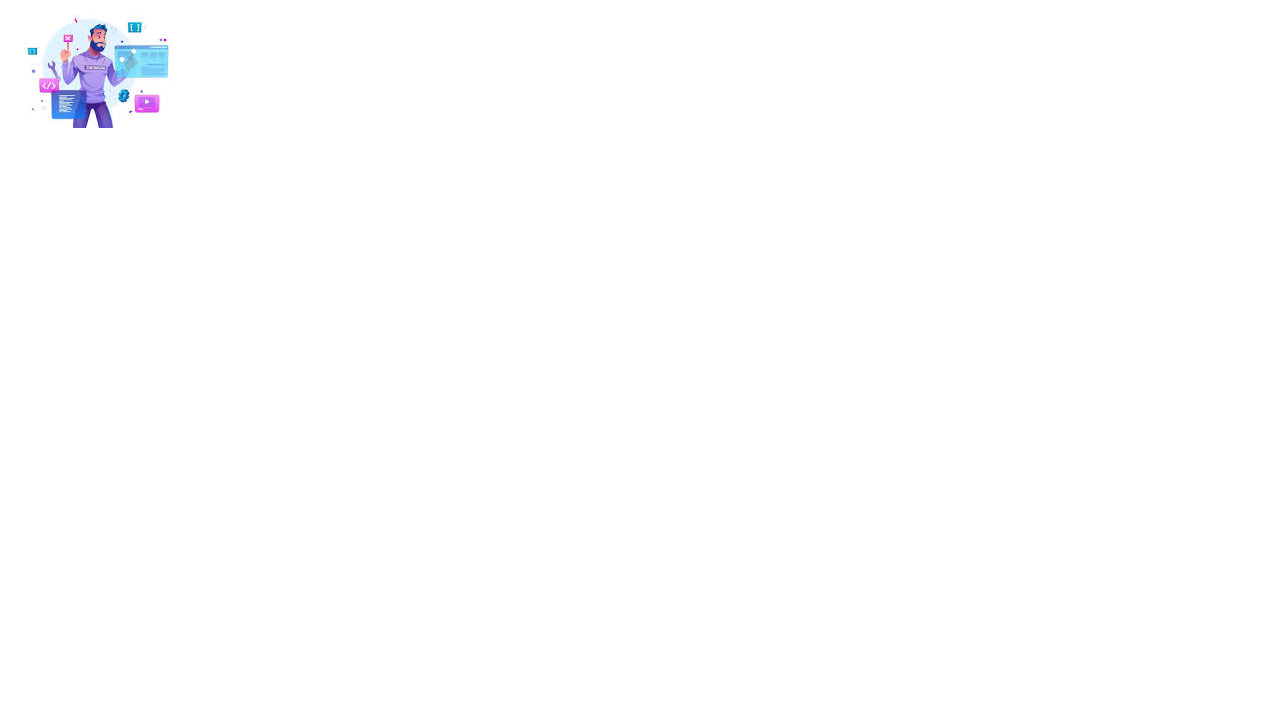
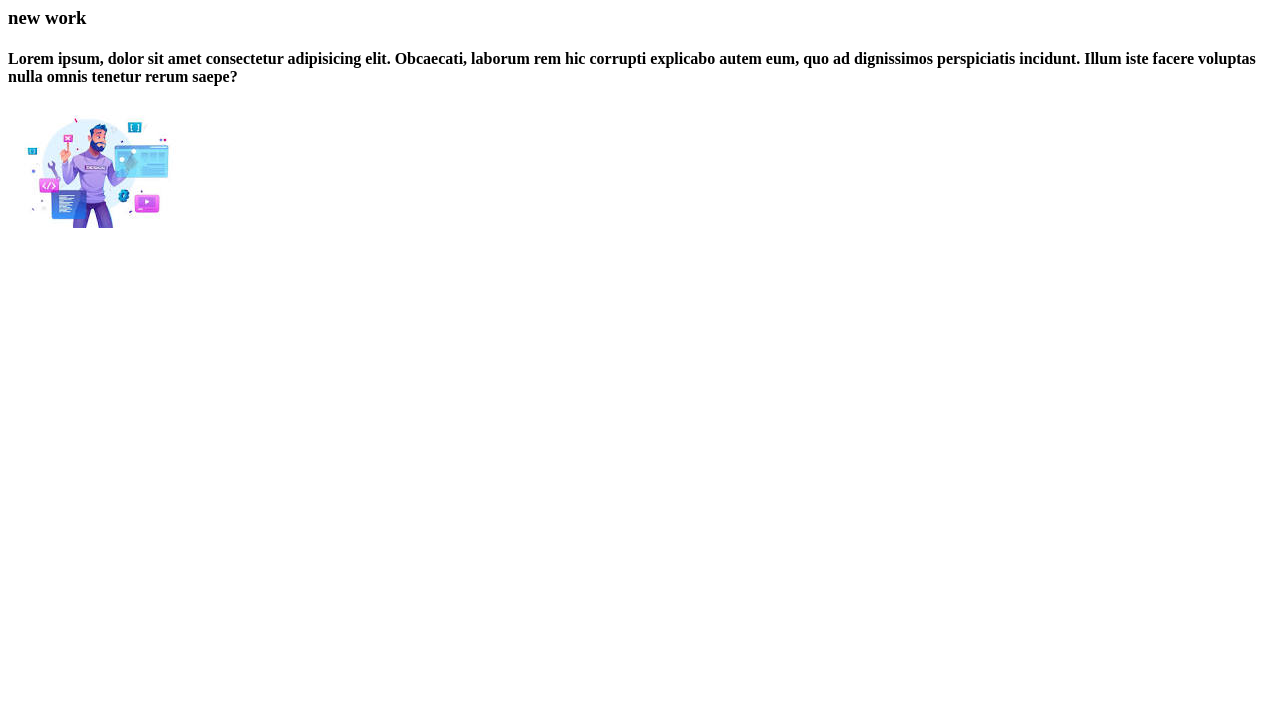
Before and after one commit to AmirulIslam71/my-second-repo, a plain HTML site: page index.html in a window 1280 px wide. Shown: the part 73-800 px from the top of the page. Drawn offline with Linux system fonts and the light colour scheme.

Commit message:
new blog added

```diff
--- a/index.html
+++ b/index.html
@@ -4,10 +4,14 @@
     <meta charset="UTF-8">
     <meta http-equiv="X-UA-Compatible" content="IE=edge">
     <meta name="viewport" content="width=device-width, initial-scale=1.0">
-    <title>MY second repo</title>
+    <title>MY second reportgi</title>
 </head>
 <body>
     <h1>My new file create in my second repo</h1>
+    <div>
+        <h3>new work</h3>
+        <h4>Lorem ipsum, dolor sit amet consectetur adipisicing elit. Obcaecati, laborum rem hic corrupti explicabo autem eum, quo ad dignissimos perspiciatis incidunt. Illum iste facere voluptas nulla omnis tenetur rerum saepe?</h4>
+    </div>
     <img src="download (3).jpg" alt="">
 </body>
 </html>
```
